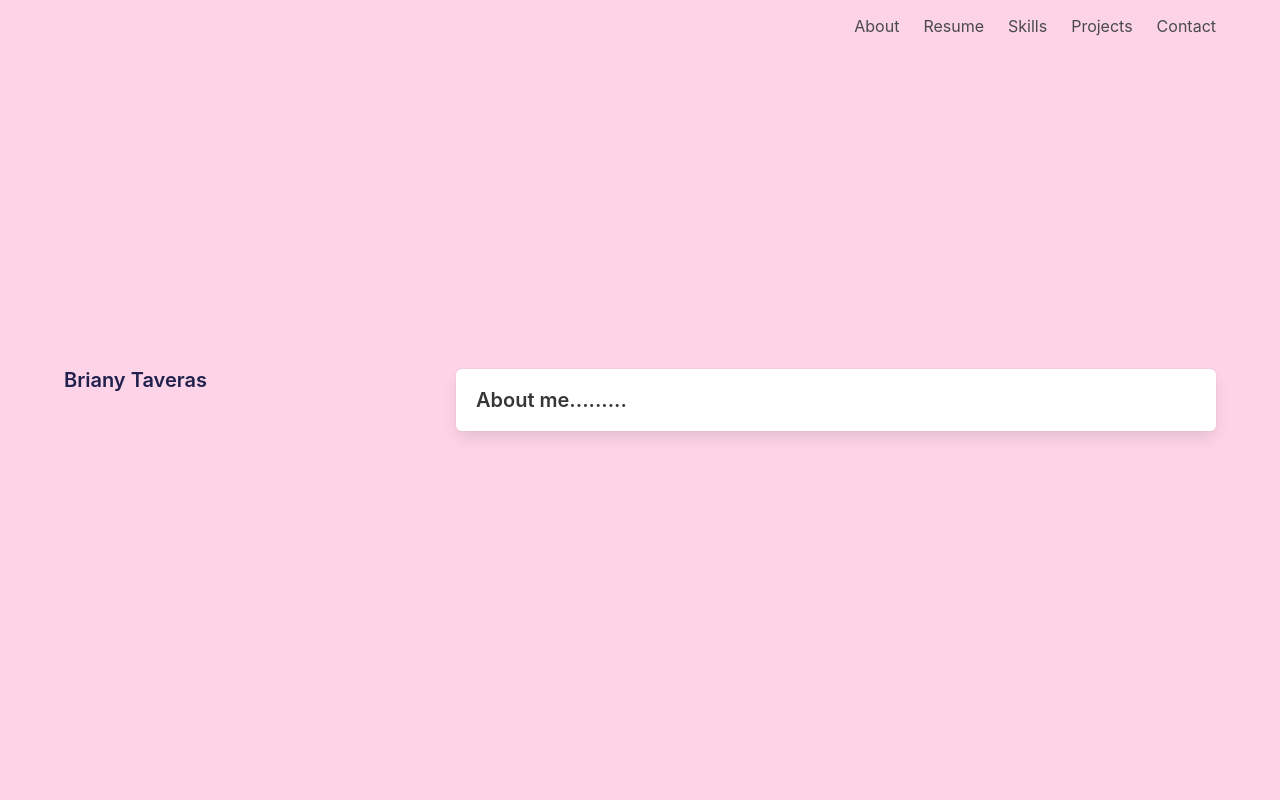
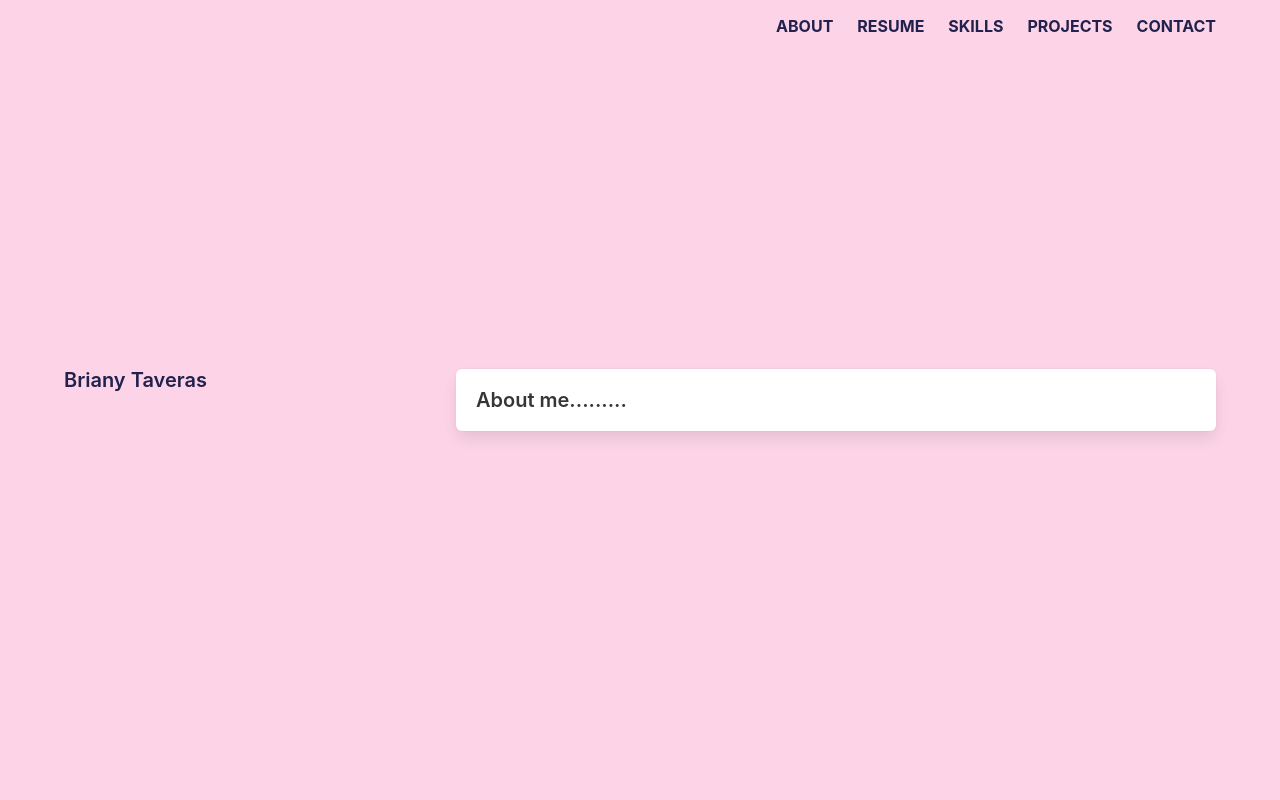
Before and after one commit to tbriany/portfolio, a React (Create React App) app in the folder frontend/: page / in a window 1280 px wide. Shown: the top 800 px of the page. Built offline with nearby package versions, Linux system fonts and the light colour scheme.

Commit message:
updates styling on navbar

```diff
--- a/frontend/src/Components/NavBar.jsx
+++ b/frontend/src/Components/NavBar.jsx
@@ -1,5 +1,4 @@
 import React from 'react';
-import PDF from '../Documents/BrianyTaverasResume.pdf';
 
 const NavBar = () => {
     return (
@@ -8,20 +7,20 @@ const NavBar = () => {
               <div className="container">
                 <div id="navbarMenuHeroA" className="navbar-menu is-active">
                   <div className="navbar-end">
-                    <a className="navbar-item" href="#about">
-                      About
+                    <a className="navbar-item" href="#about" style={{color: "#20214D", fontWeight: "bold"}}>
+                      ABOUT
                     </a>
-                    <a className="navbar-item" href={PDF} target="_self" rel="noopener noreferrer">
-                      Resume
+                    <a className="navbar-item" href={"https://docs.google.com/document/d/1dbJKrAa9IYTICVdQSB8mjYfToaf4VuzbRC64AcJR62o/edit?usp=sharing"} target="_blank" rel="noopener noreferrer" style={{color: "#20214D", fontWeight: "bold"}}>
+                      RESUME
                     </a>
-                    <a className="navbar-item" href="#skills">
-                      Skills
+                    <a className="navbar-item" href="#skills" style={{color: "#20214D", fontWeight: "bold"}}>
+                      SKILLS
                     </a>
-                    <a className="navbar-item" href="#projects">
-                      Projects
+                    <a className="navbar-item" href="#projects" style={{color: "#20214D", fontWeight: "bold"}}>
+                      PROJECTS
                     </a>
-                    <a className="navbar-item" href="#contact">
-                      Contact
+                    <a className="navbar-item" href="#contact" style={{color: "#20214D", fontWeight: "bold"}}>
+                      CONTACT
                     </a>
                   </div>
                 </div>
```
